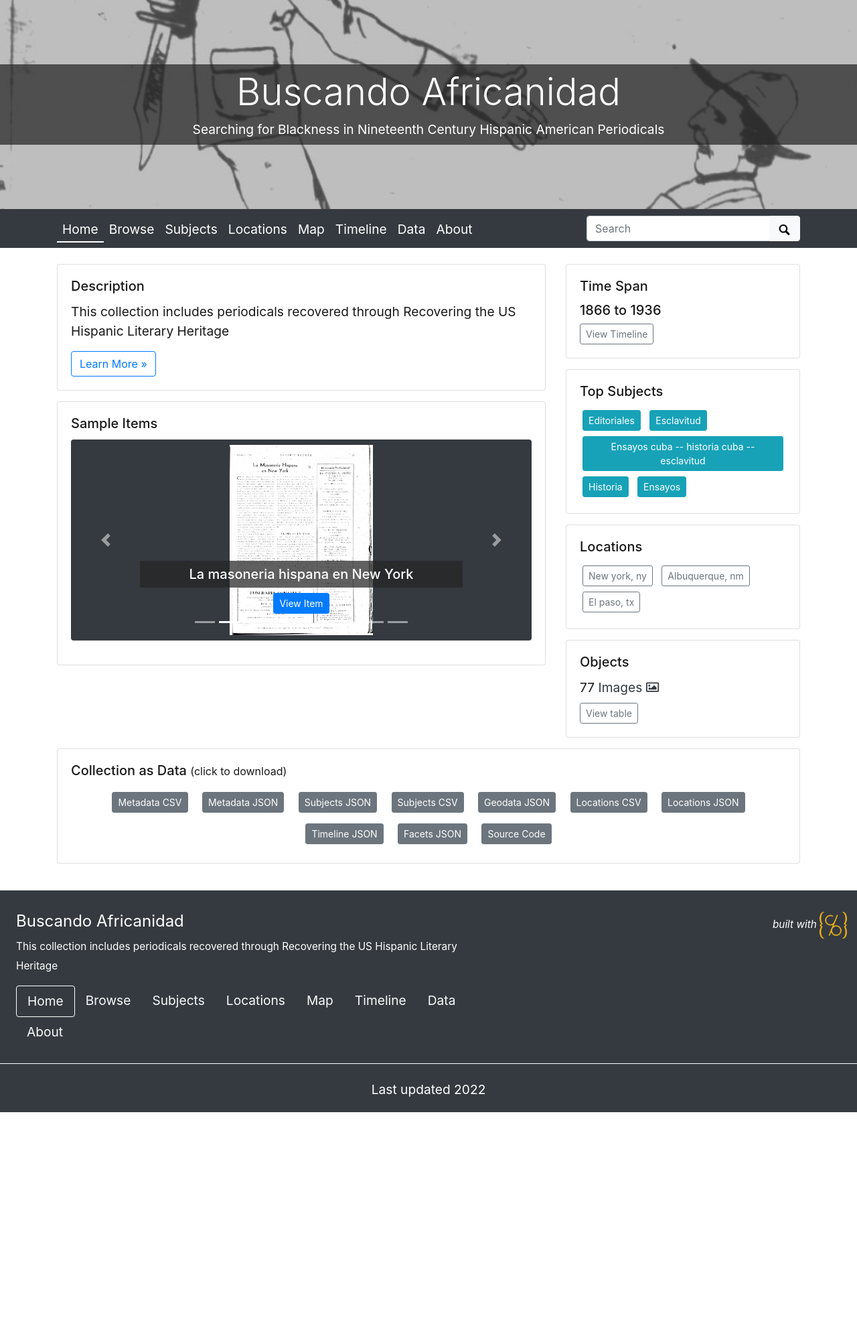
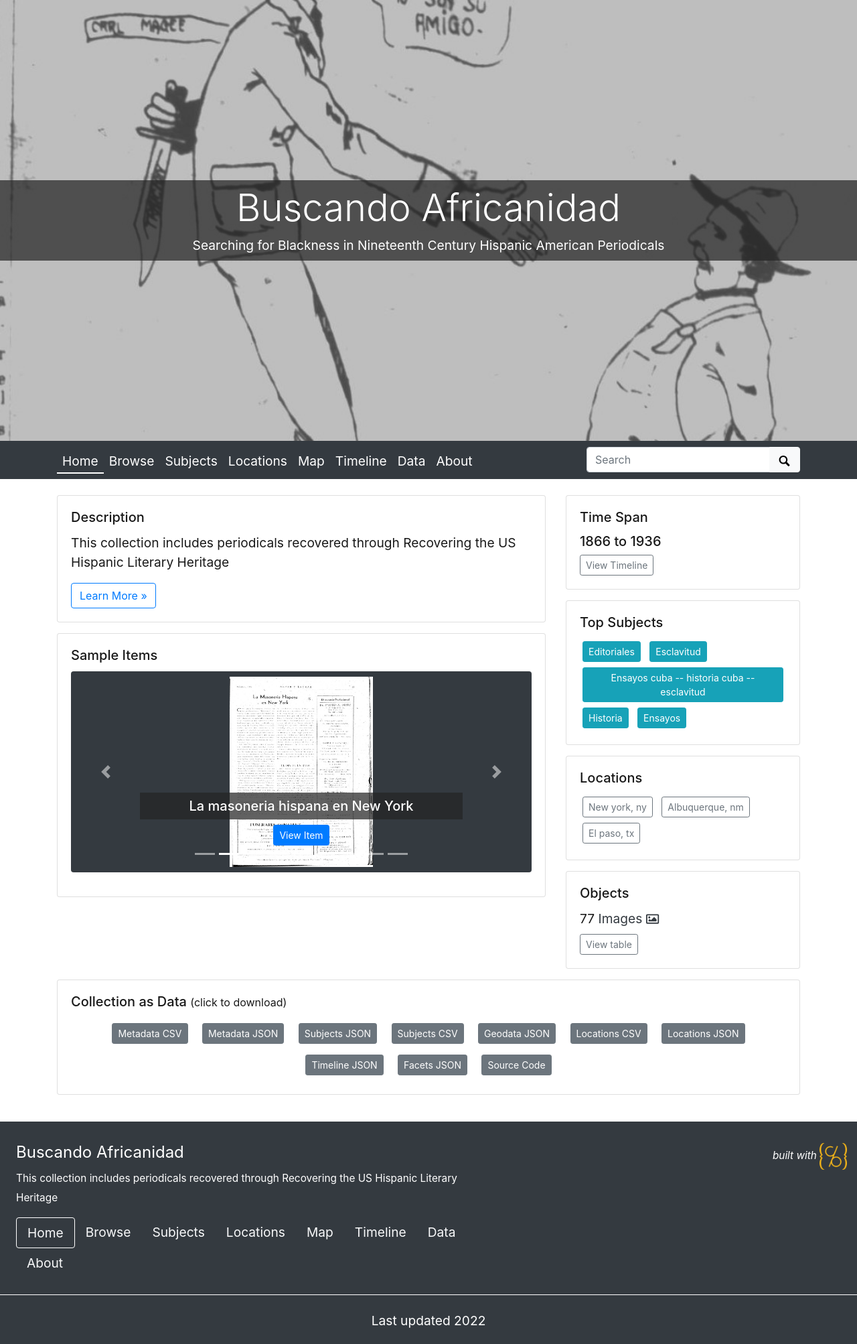
Before and after one commit to roseliabanuelos/buscandoafricanidad, a Jekyll site: the page built from index.md, in a window 1280 px wide. Shown: the whole page at 67% size. Built offline with Jekyll 4.4.1, drawn with Linux system fonts in a browser that asks for light colours; before the commit the page ends 1660 px from its top, so only the background shows below that.

Commit message:
update padding

```diff
--- a/_data/theme.yml
+++ b/_data/theme.yml
@@ -10,7 +10,7 @@
 # use either an objectid (from an item in this collect), a relative location of an image in this repo (ex. /assets/img/feature.jpg), or a full url to an image elsewhere
 featured-image: /objects/cuchillo.jpg
 # optional: add extra padding around collection title for a larger image feature.
-home-title-y-padding: # Default is 8em
+home-title-y-padding: 14em
 # optional: change position of background image, center, top, bottom
 home-banner-image-position: # Default is center
 
```
